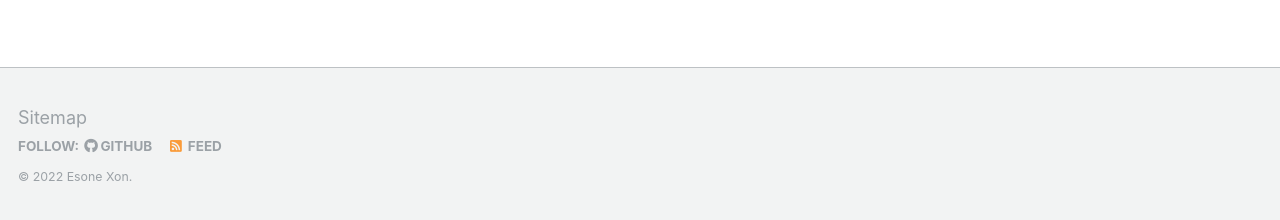
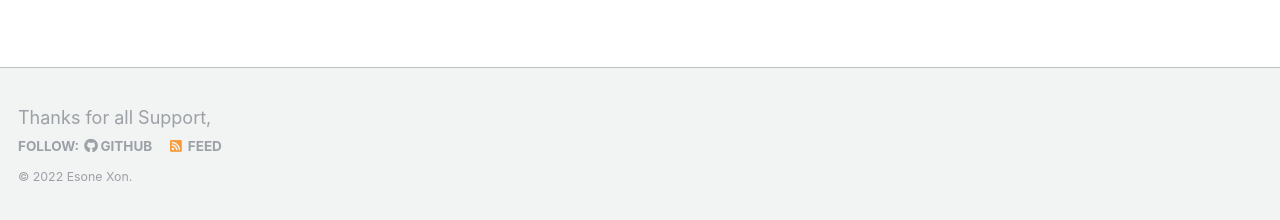
Before and after one commit to esoneXon/esoneXon.github.io, a Jekyll site: the page built from _pages/year-archive.html, in a window 1280 px wide. Shown: the part 677-897 px from the top of the page. Built offline with Jekyll 4.4.1, drawn with Linux system fonts in a browser that asks for light colours.

Commit message:
Update custom.html

```diff
--- a/_includes/footer/custom.html
+++ b/_includes/footer/custom.html
@@ -1,3 +1,3 @@
 <!-- start custom footer snippets -->
-<a href="/sitemap/">Sitemap</a>
+Thanks for all Support,
 <!-- end custom footer snippets -->
```
